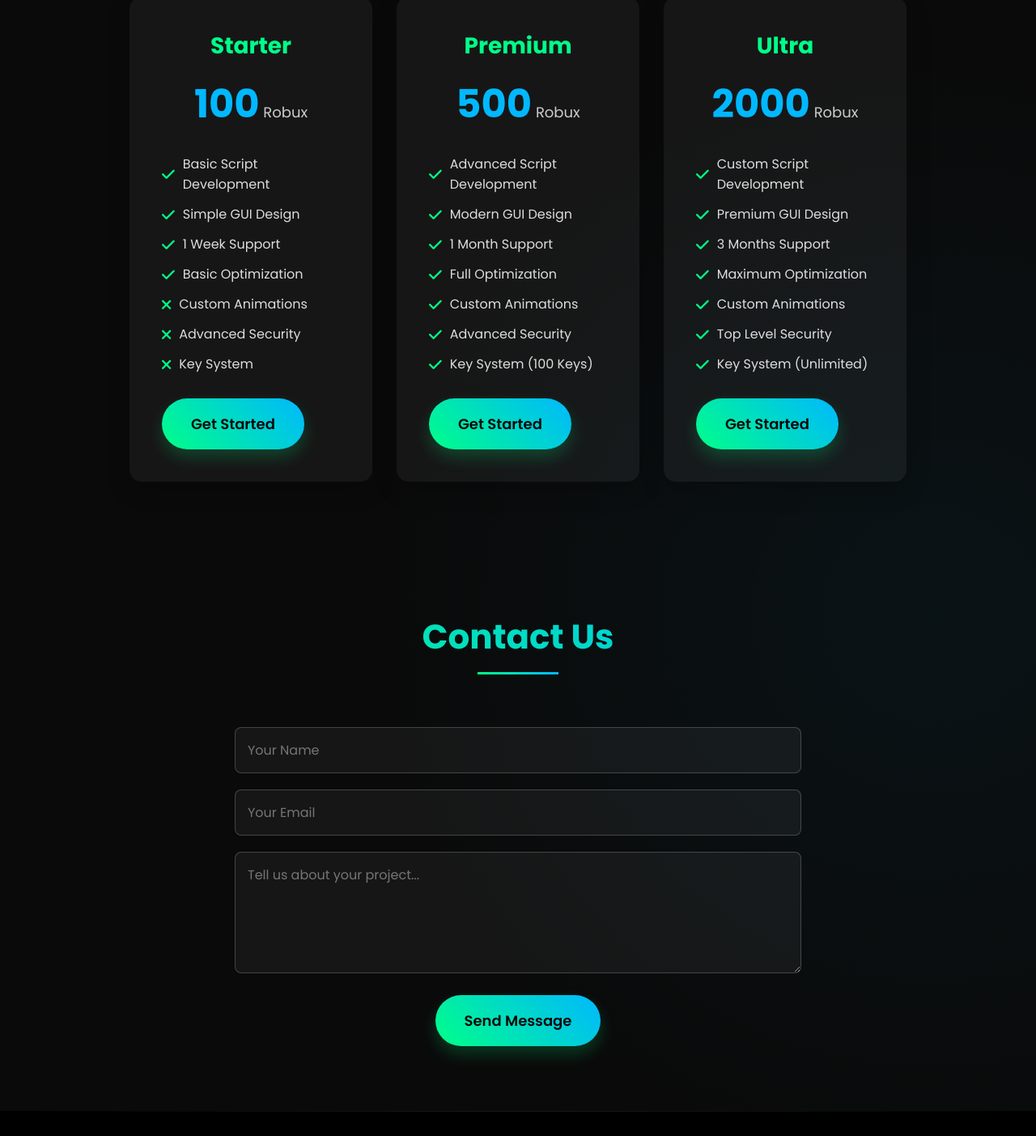
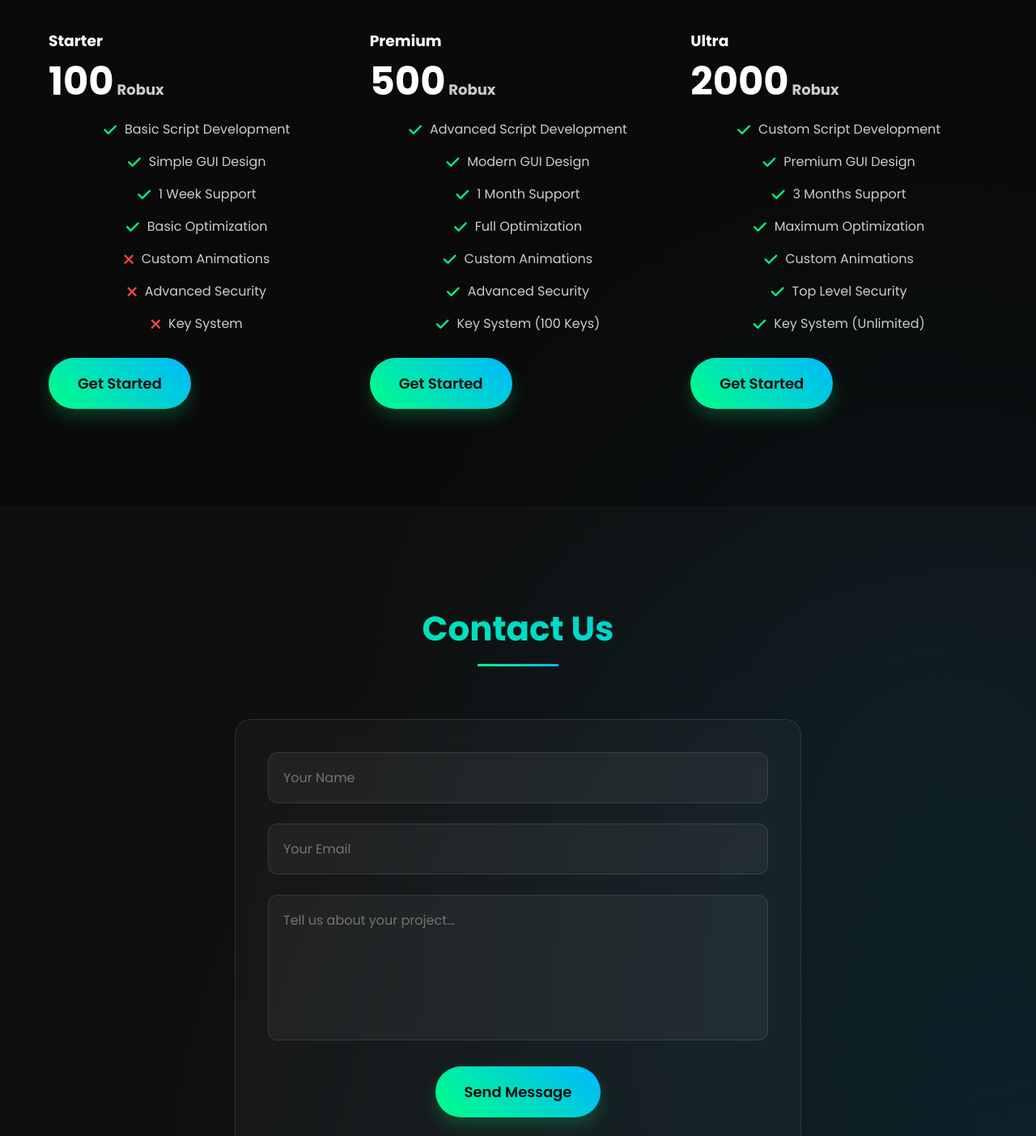
Before and after one commit to Anormal3131/RIGHTHIT, a plain HTML site: page index.html in a window 1280 px wide. Shown: the part 2540-3943 px from the top of the page at 81% size. Drawn offline with Linux system fonts and the light colour scheme.

Commit message:
Update index.html

```diff
--- a/index.html
+++ b/index.html
@@ -362,42 +362,214 @@
             font-size: 16px;
         }
 
-        /* Contact Section */
-        .contact {
-            padding: 80px 0;
-            text-align: center;
+        /* Pricing Section - ÖNCEKİ HALİNE DÖNDÜRÜLÜYOR */
+        .pricing {
+            padding: 120px 0;
+            position: relative;
         }
 
-        .contact form {
+        .pricing-grid {
+            display: grid;
+            grid-template-columns: repeat(auto-fit, minmax(300px, 1fr));
+            gap: 30px;
+            margin-top: 50px;
+        }
+
+        .pricing-card {
+            background: rgba(255, 255, 255, 0.03);
+            border-radius: 20px;
+            padding: 40px;
+            text-align: center;
+            transition: all 0.3s ease;
+            border: 1px solid rgba(255, 255, 255, 0.1);
+            backdrop-filter: blur(10px);
+            position: relative;
+            overflow: hidden;
+        }
+
+        .pricing-card.featured {
+            transform: scale(1.05);
+            border: 2px solid var(--primary);
+        }
+
+        .pricing-card.featured::before {
+            content: 'En Popüler';
+            position: absolute;
+            top: 20px;
+            right: -35px;
+            background: linear-gradient(45deg, var(--primary), var(--secondary));
+            color: var(--dark);
+            padding: 5px 40px;
+            transform: rotate(45deg);
+            font-size: 14px;
+            font-weight: 600;
+        }
+
+        .pricing-header {
+            margin-bottom: 30px;
+        }
+
+        .pricing-header h3 {
+            font-size: 28px;
+            color: var(--light);
+            margin-bottom: 15px;
+            transition: all 0.3s ease;
+        }
+
+        .pricing-card:hover .pricing-header h3 {
+            text-shadow: 0 0 10px var(--primary),
+                         0 0 20px var(--primary);
+        }
+
+        .price {
+            font-size: 48px;
+            font-weight: 700;
+            color: var(--light);
+            margin-bottom: 10px;
+            transition: all 0.3s ease;
+        }
+
+        .pricing-card:hover .price {
+            text-shadow: 0 0 10px var(--primary),
+                         0 0 20px var(--primary);
+        }
+
+        .price span {
+            font-size: 18px;
+            color: #ccc;
+        }
+
+        .pricing-features {
+            margin-bottom: 30px;
+        }
+
+        .pricing-features ul {
+            list-style: none;
+            padding: 0;
+        }
+
+        .pricing-features li {
+            color: #ccc;
+            margin-bottom: 15px;
+            display: flex;
+            align-items: center;
+            justify-content: center;
+            gap: 10px;
+            transition: all 0.3s ease;
+        }
+
+        .pricing-card:hover .pricing-features li {
+            color: #fff;
+            text-shadow: 0 0 5px var(--primary);
+        }
+
+        .pricing-features i {
+            font-size: 18px;
+        }
+
+        .pricing-features i.fa-check {
+            color: var(--primary);
+            transition: all 0.3s ease;
+        }
+
+        .pricing-card:hover .pricing-features i.fa-check {
+            text-shadow: 0 0 10px var(--primary);
+        }
+
+        .pricing-features i.fa-times {
+            color: #ff4444;
+        }
+
+        .pricing-card:hover {
+            transform: translateY(-10px);
+            box-shadow: 0 20px 40px rgba(0, 0, 0, 0.3),
+                       0 0 20px var(--primary),
+                       0 0 40px var(--primary);
+        }
+
+        .pricing-card.featured:hover {
+            transform: scale(1.05) translateY(-10px);
+            box-shadow: 0 20px 40px rgba(0, 0, 0, 0.3),
+                       0 0 30px var(--primary),
+                       0 0 60px var(--primary);
+        }
+
+        @media (max-width: 768px) {
+            .pricing-card.featured {
+                transform: scale(1);
+            }
+
+            .pricing-card.featured:hover {
+                transform: translateY(-10px);
+            }
+        }
+        /* BİTİŞ - ÖNCEKİ HALİNE DÖNDÜRÜLÜYOR */
+
+        /* Contact Section - ÖNCEKİ HALİNE DÖNDÜRÜLÜYOR */
+        .contact {
+            padding: 120px 0;
+            background: rgba(255, 255, 255, 0.02);
+            position: relative;
+            overflow: hidden;
+        }
+
+        .contact::before {
+            content: '';
+            position: absolute;
+            top: 0;
+            left: 0;
+            width: 100%;
+            height: 100%;
+            background: radial-gradient(circle at bottom right, rgba(0, 184, 255, 0.1) 0%, transparent 70%);
+            pointer-events: none;
+        }
+
+        .contact-form {
             max-width: 700px;
             margin: 0 auto;
-            display: flex;
-            flex-direction: column;
-            gap: 20px;
+            background: rgba(255, 255, 255, 0.03);
+            padding: 40px;
+            border-radius: 20px;
+            backdrop-filter: blur(10px);
+            border: 1px solid rgba(255, 255, 255, 0.1);
+            transition: all 0.3s ease;
         }
 
-        .contact input[type="text"],
-        .contact input[type="email"],
-        .contact textarea {
+        .contact-form:hover {
+            box-shadow: 0 0 20px var(--primary),
+                       0 0 40px var(--primary);
+        }
+
+        .form-group {
+            margin-bottom: 25px;
+            position: relative;
+        }
+
+        .form-group input,
+        .form-group textarea {
             width: 100%;
-            padding: 15px;
-            border: 1px solid rgba(255, 255, 255, 0.2);
-            background-color: rgba(255, 255, 255, 0.05);
-            border-radius: 8px;
+            padding: 18px;
+            background: rgba(255, 255, 255, 0.05);
+            border: 1px solid rgba(255, 255, 255, 0.1);
+            border-radius: 12px;
             color: var(--light);
             font-size: 16px;
+            transition: all 0.3s ease;
         }
 
-        .contact textarea {
-            min-height: 150px;
-            resize: vertical;
+        .form-group input:focus,
+        .form-group textarea:focus {
+            outline: none;
+            border-color: var(--primary);
+            box-shadow: 0 0 15px rgba(0, 255, 136, 0.2),
+                       0 0 30px rgba(0, 255, 136, 0.1);
         }
 
-        .contact button[type="submit"] {
-            width: fit-content;
-            margin: 0 auto;
-            display: block;
+        .form-group textarea {
+            height: 180px;
+            resize: none;
         }
+        /* BİTİŞ - ÖNCEKİ HALİNE DÖNDÜRÜLÜYOR */
 
         /* Footer */
         footer {
@@ -642,99 +814,6 @@
             transform: translateY(0);
         }
 
-        /* Pricing Section */
-        .pricing {
-            padding: 80px 0;
-            text-align: center;
-        }
-
-        .pricing-table {
-            display: flex;
-            justify-content: center;
-            gap: 30px;
-            margin-top: 50px;
-            flex-wrap: wrap;
-        }
-
-        .plan {
-            background-color: rgba(255, 255, 255, 0.05);
-            padding: 40px;
-            border-radius: 15px;
-            text-align: center;
-            width: 300px;
-            box-shadow: 0 10px 30px rgba(0, 0, 0, 0.2);
-            transition: transform 0.3s ease, box-shadow 0.3s ease;
-            display: flex;
-            flex-direction: column;
-            justify-content: space-between;
-        }
-
-        .plan:hover {
-            transform: translateY(-10px);
-            /* Eğer --primary-rgb tanımlı değilse, doğrudan bir renk kullanın veya tanımlayın */
-            /* box-shadow: 0 15px 40px rgba(0, 255, 136, 0.3); */
-            box-shadow: 0 15px 40px rgba(0, 255, 136, 0.3); /* Örnek renk, --primary-rgb yoksa */
-        }
-
-        .plan h3 {
-            font-size: 28px;
-            margin-bottom: 15px;
-            color: var(--primary);
-        }
-
-        .plan .price {
-            font-size: 48px;
-            font-weight: 700;
-            color: var(--secondary);
-            margin-bottom: 25px;
-        }
-
-        .plan .price span {
-            font-size: 18px;
-            font-weight: 400;
-            color: #ccc;
-        }
-
-        .plan ul {
-            list-style: none;
-            padding: 0;
-            margin-bottom: 30px;
-            text-align: left;
-            flex-grow: 1;
-        }
-
-        .plan ul li {
-            margin-bottom: 12px;
-            color: #ddd;
-            display: flex;
-            align-items: center;
-        }
-
-        .plan ul li i {
-            color: var(--primary);
-            margin-right: 10px;
-            font-size: 18px;
-        }
-
-        .plan .btn {
-            margin-top: auto;
-            width: 100%;
-        }
-
-        /* Glow Efektleri Kaldırıldı */
-        .glow {
-            text-shadow: none;
-        }
-
-        .glow-box {
-            box-shadow: none;
-        }
-
-        .glow-button {
-            box-shadow: none;
-            animation: none;
-        }
-
         /* Scroll Animasyonları */
         .fade-in {
             opacity: 0;
@@ -822,6 +901,24 @@
         .discord-button:hover::before {
             left: 100%;
         }
+
+        /* BUTON HİZALAMA DÜZELTMELERİ */
+        .pricing-card .cta-button {
+            display: block; /* Butonun tüm satırı kaplamasını engeller */
+            width: fit-content; /* İçeriğe göre genişlik */
+            margin-left: auto;
+            margin-right: auto;
+            margin-top: 20px; /* Üst boşluk (isteğe bağlı) */
+        }
+
+        .contact-form .cta-button {
+            display: block; /* Butonun tüm satırı kaplamasını engeller */
+            width: fit-content; /* İçeriğe göre genişlik */
+            margin-left: auto;
+            margin-right: auto;
+            margin-top: 10px; /* Üst boşluk (isteğe bağlı) */
+        }
+        /* BİTİŞ - BUTON HİZALAMA DÜZELTMELERİ */
     </style>
 </head>
 <body>
@@ -915,7 +1012,7 @@
     <section id="pricing" class="pricing">
         <div class="container">
             <h2 class="section-title">Pricing</h2>
-            <div class="pricing-table">
+            <div class="pricing-grid">
                 <div class="plan">
                     <h3>Starter</h3>
                     <div class="price">100<span> Robux</span></div>
```
